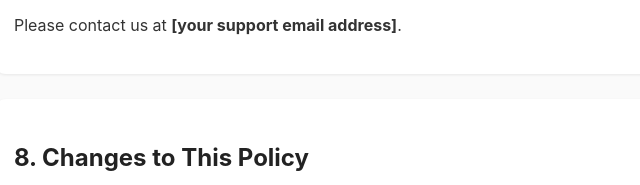
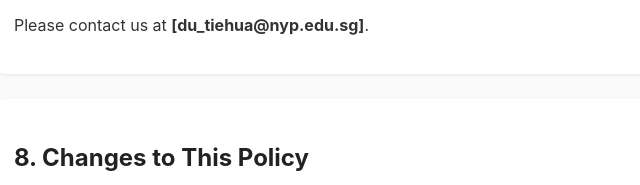
Before and after one commit to streeteva/CatheSure-Privacy, a plain HTML site: page index.html in a window 1280 px wide. Shown: the part 2016-2201 px from the top of the page, 246-886 px from the left. Drawn offline with Linux system fonts and the light colour scheme.

Commit message:
Update index.html

```diff
--- a/index.html
+++ b/index.html
@@ -110,7 +110,7 @@
       <li>Withdraw consent to data collection at any time (by stopping use of the App).</li>
       <li>Contact us regarding any privacy concerns.</li>
     </ul>
-    <p>Please contact us at <strong>[your support email address]</strong>.</p>
+    <p>Please contact us at <strong>[du_tiehua@nyp.edu.sg]</strong>.</p>
   </section>
 
   <section>
```
